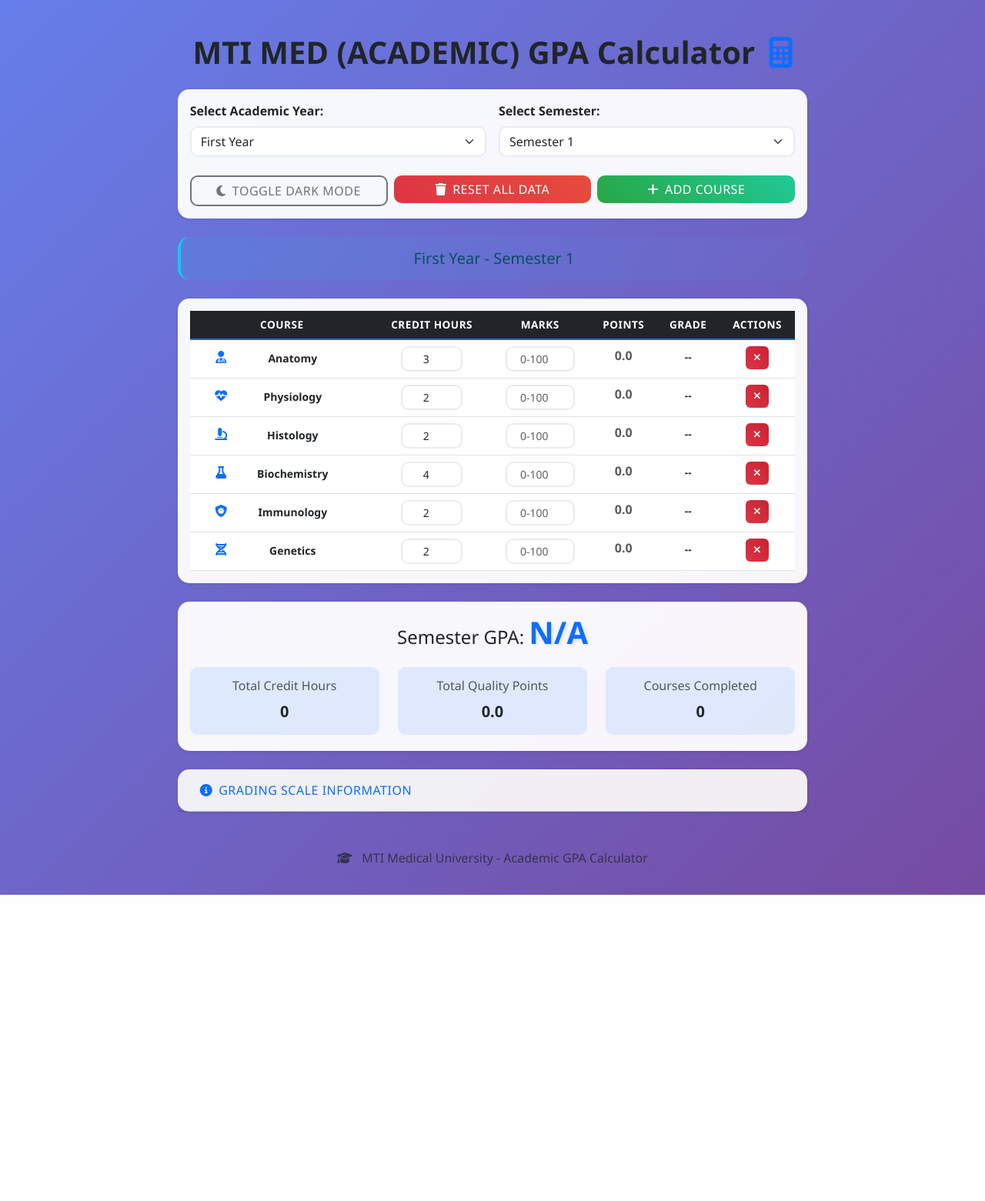
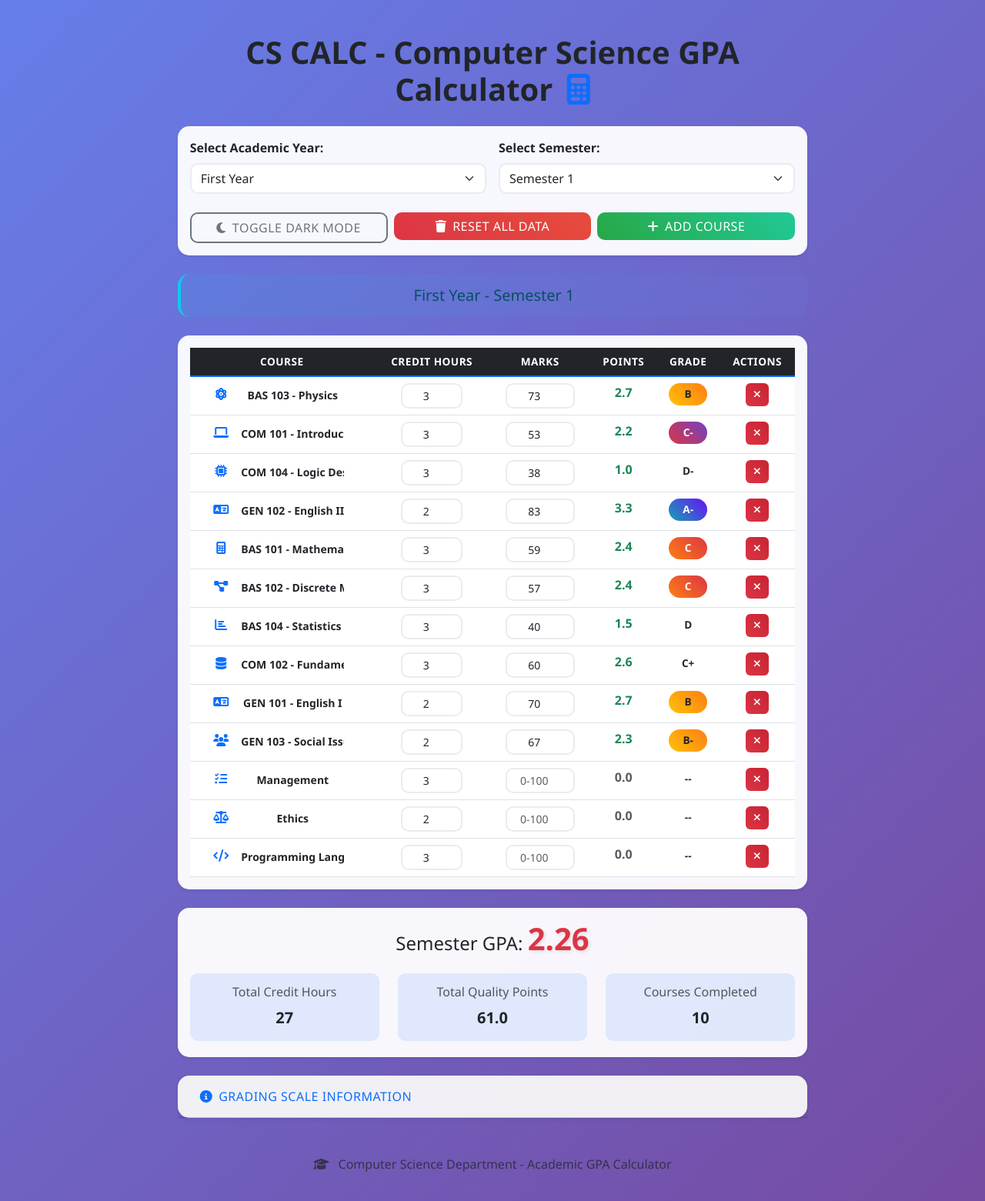
Before and after one commit to Samplezz/cgpa-calculator, a Flask app: page / in a window 1280 px wide. Shown: the whole page at 77% size. Before the commit the page ends 1163 px from the top, so only its background shows below. Run offline with Flask 3, Linux system fonts and the light colour scheme.

Commit message:
Adapt GPA calculator to support courses relevant to computer science
Updates the GPA calculator to reflect computer science course data and grade scaling.

Replit-Commit-Author: Agent
Replit-Commit-Session-Id: 8d950416-cc57-4a1c-91f3-cf5adbb09e39
Replit-Commit-Screenshot-Url: https://storage.googleapis.com/screenshot-production-us-central1/c89c5147-50e6-4fff-8cc9-0b108d6583dc/7ebbfdf1-5aa5-4390-89f6-81d00d264b63.jpg

```diff
--- a/static/js/calculator.js
+++ b/static/js/calculator.js
@@ -26,18 +26,18 @@ class GPACalculator {
 
         // Course icons for different subjects
         this.courseIcons = {
-            'anatomy': 'fas fa-user-md',
-            'physiology': 'fas fa-heartbeat',
-            'histology': 'fas fa-microscope',
-            'biochemistry': 'fas fa-flask',
-            'immunology': 'fas fa-shield-virus',
-            'genetics': 'fas fa-dna',
-            'pharmacology': 'fas fa-pills',
-            'pathology': 'fas fa-virus',
-            'microbiology': 'fas fa-bacteria',
-            'surgery': 'fas fa-cut',
-            'medicine': 'fas fa-stethoscope',
-            'pediatrics': 'fas fa-baby',
+            'mathematics': 'fas fa-calculator',
+            'physics': 'fas fa-atom',
+            'computers': 'fas fa-laptop',
+            'programming': 'fas fa-code',
+            'logic': 'fas fa-microchip',
+            'english': 'fas fa-language',
+            'statistics': 'fas fa-chart-bar',
+            'discrete': 'fas fa-project-diagram',
+            'information': 'fas fa-database',
+            'social': 'fas fa-users',
+            'ethics': 'fas fa-balance-scale',
+            'management': 'fas fa-tasks',
             'default': 'fas fa-book'
         };
 
@@ -84,12 +84,22 @@ class GPACalculator {
     loadDefaultCourses() {
         if (this.courses.length === 0) {
             const defaultCourses = [
-                { name: 'Anatomy', credits: 3, marks: '', icon: 'anatomy' },
-                { name: 'Physiology', credits: 2, marks: '', icon: 'physiology' },
-                { name: 'Histology', credits: 2, marks: '', icon: 'histology' },
-                { name: 'Biochemistry', credits: 4, marks: '', icon: 'biochemistry' },
-                { name: 'Immunology', credits: 2, marks: '', icon: 'immunology' },
-                { name: 'Genetics', credits: 2, marks: '', icon: 'genetics' }
+                // 2024 - SPRING
+                { name: 'BAS 103 - Physics', credits: 3, marks: 73, icon: 'physics' },
+                { name: 'COM 101 - Introduction to Computers', credits: 3, marks: 53, icon: 'computers' },
+                { name: 'COM 104 - Logic Design', credits: 3, marks: 38, icon: 'logic' },
+                { name: 'GEN 102 - English II', credits: 2, marks: 83, icon: 'english' },
+                // 2024 - FALL
+                { name: 'BAS 101 - Mathematics', credits: 3, marks: 59, icon: 'mathematics' },
+                { name: 'BAS 102 - Discrete Mathematics', credits: 3, marks: 57, icon: 'discrete' },
+                { name: 'BAS 104 - Statistics and Probabilities', credits: 3, marks: 40, icon: 'statistics' },
+                { name: 'COM 102 - Fundamentals of Information Systems', credits: 3, marks: 60, icon: 'information' },
+                { name: 'GEN 101 - English I', credits: 2, marks: 70, icon: 'english' },
+                { name: 'GEN 103 - Social Issues and Anti-corruption', credits: 2, marks: 67, icon: 'social' },
+                // Additional requested courses
+                { name: 'Management', credits: 3, marks: '', icon: 'management' },
+                { name: 'Ethics', credits: 2, marks: '', icon: 'ethics' },
+                { name: 'Programming Language', credits: 3, marks: '', icon: 'programming' }
             ];
 
             this.courses = defaultCourses.map((course, index) => ({
--- a/templates/index.html
+++ b/templates/index.html
@@ -3,7 +3,7 @@
 <head>
     <meta charset="UTF-8">
     <meta name="viewport" content="width=device-width, initial-scale=1.0">
-    <title>MTI MED (ACADEMIC) GPA Calculator</title>
+    <title>CS CALC - Computer Science GPA Calculator</title>
 
     <!-- Bootstrap 5 CSS -->
     <link href="https://cdn.jsdelivr.net/npm/bootstrap@5.3.0/dist/css/bootstrap.min.css" rel="stylesheet">
@@ -19,7 +19,7 @@
                 <!-- Header -->
                 <div class="text-center mb-4 pt-4">
                     <h1 class="display-6 fw-bold">
-                        MTI MED (ACADEMIC) GPA Calculator
+                        CS CALC - Computer Science GPA Calculator
                         <i class="fas fa-calculator text-primary ms-2"></i>
                     </h1>
                 </div>
@@ -153,6 +153,7 @@
                                             <tr><td>A-</td><td>3.3</td><td>80-84</td></tr>
                                             <tr><td>B+</td><td>3.0</td><td>75-79</td></tr>
                                             <tr><td>B</td><td>2.7</td><td>70-74</td></tr>
+                                            <tr><td>B-</td><td>2.3</td><td>65-69</td></tr>
                                         </tbody>
                                     </table>
                                 </div>
@@ -166,11 +167,13 @@
                                             </tr>
                                         </thead>
                                         <tbody>
-                                            <tr><td>B-</td><td>2.3</td><td>65-69</td></tr>
-                                            <tr><td>C+</td><td>2.0</td><td>60-64</td></tr>
-                                            <tr><td>C</td><td>1.7</td><td>55-59</td></tr>
-                                            <tr><td>C-</td><td>1.3</td><td>50-54</td></tr>
-                                            <tr><td>F</td><td>0.0</td><td>0-49</td></tr>
+                                            <tr><td>C+</td><td>2.6</td><td>60-64</td></tr>
+                                            <tr><td>C</td><td>2.4</td><td>55-59</td></tr>
+                                            <tr><td>C-</td><td>2.2</td><td>50-54</td></tr>
+                                            <tr><td>D+</td><td>2.0</td><td>45-49</td></tr>
+                                            <tr><td>D</td><td>1.5</td><td>40-44</td></tr>
+                                            <tr><td>D-</td><td>1.0</td><td>35-39</td></tr>
+                                            <tr><td>F</td><td>0.0</td><td>0-34</td></tr>
                                         </tbody>
                                     </table>
                                 </div>
@@ -183,7 +186,7 @@
                 <footer class="text-center mt-5 mb-3">
                     <p class="text-muted">
                         <i class="fas fa-graduation-cap me-2"></i>
-                        MTI Medical University - Academic GPA Calculator
+                        Computer Science Department - Academic GPA Calculator
                     </p>
                 </footer>
             </div>
```
Also changed, not shown: replit.md (+2 -2 lines).
